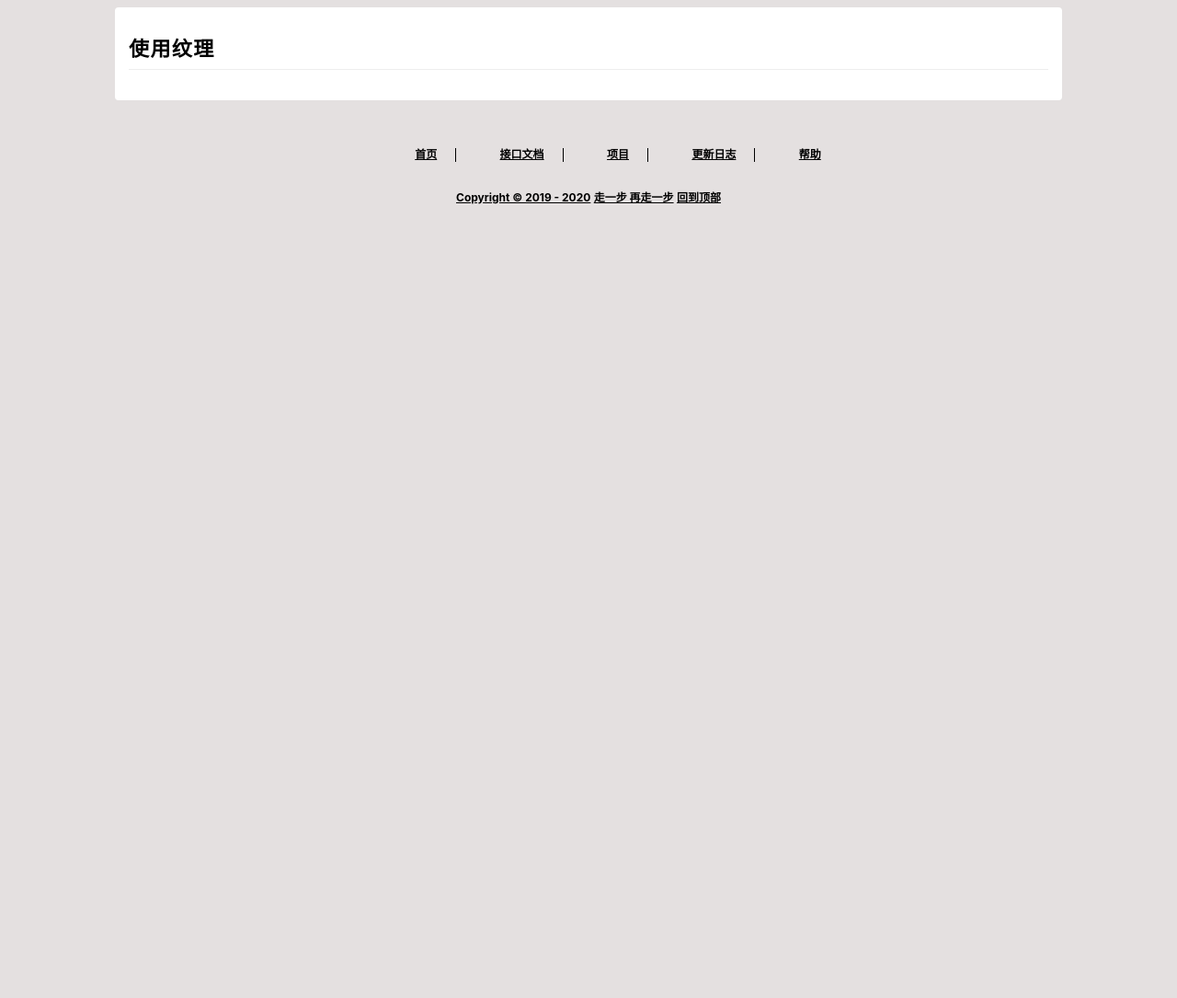
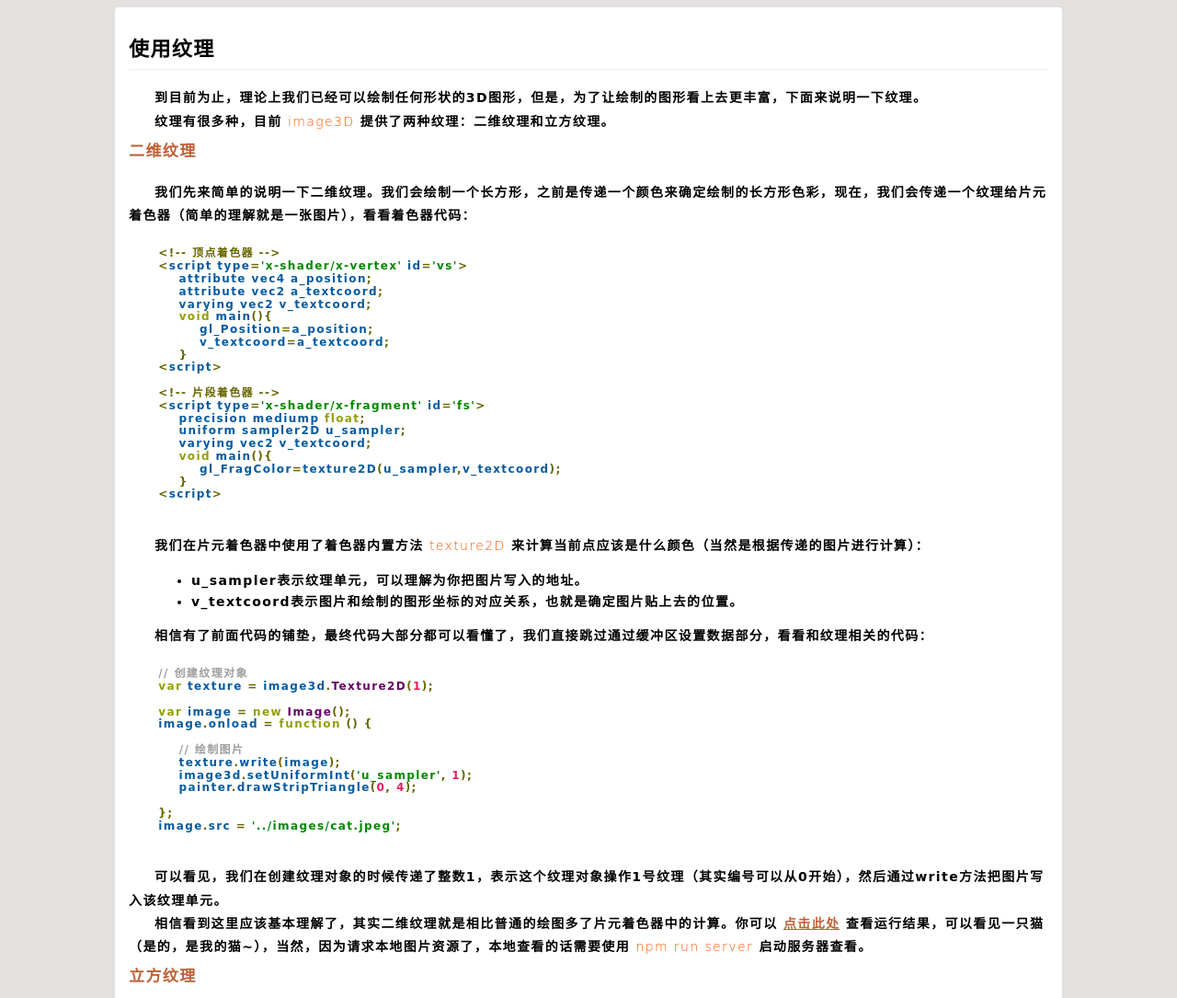
Before and after one commit to yelloxing/image3D, a website: page docs/pages/course.html in a window 1280 px wide. Shown: the part 3412-4497 px from the top of the page at 92% size. Before the commit the page ends 3674 px from the top, so only its background shows below. Drawn offline with nearby package versions, Linux system fonts and the light colour scheme.

Commit message:
编辑教程（二维纹理）

```diff
--- a/docs/pages/course.html
+++ b/docs/pages/course.html
@@ -187,7 +187,7 @@
             什么是缓冲区？简单的理解就是：一个和GPU交换大量数据的快速通道！
         </div>
         <h4 id='buffer-normal' onclick='window.location.href="#buffer-normal"'>
-            第一类：顶点缓冲区
+            顶点缓冲区
         </h4>
         <div>
             我们先来演示一下比较简单的第一种缓冲区的使用方法。其实相比于绘制一个点，不同的地方只有点的个数和绘制方法，别的都类似。
@@ -243,7 +243,7 @@
             查看最终效果。
         </div>
         <h4 id='buffer-element' onclick='window.location.href="#buffer-element"'>
-            第二类：索引缓冲区
+            索引缓冲区
         </h4>
         <div>
             你应该注意到了，一个立方体我们传递了二十四个点，其实只有六个点，如果是更复杂的图形更浪费资源，因此，
@@ -304,7 +304,86 @@
 
     <section>
         <h2 id='use-texture'>使用纹理</h2>
+        <div>
+            到目前为止，理论上我们已经可以绘制任何形状的3D图形，但是，为了让绘制的图形看上去更丰富，下面来说明一下纹理。
+        </div>
+        <div>
+            纹理有很多种，目前
+            <span>image3D</span>
+            提供了两种纹理：二维纹理和立方纹理。
+        </div>
+        <h4 id='texture-2d' onclick='window.location.href="#texture-2d"'>
+            二维纹理
+        </h4>
+        <div>
+            我们先来简单的说明一下二维纹理。我们会绘制一个长方形，之前是传递一个颜色来确定绘制的长方形色彩，现在，我们会传递一个纹理给片元着色器（简单的理解就是一张图片），看看着色器代码：
+        </div>
+        <pre class='prettyprint lang-js'>
+    &lt;!-- 顶点着色器 --&gt;
+    &lt;script type='x-shader/x-vertex' id='vs'&gt;
+        attribute vec4 a_position;
+        attribute vec2 a_textcoord;
+        varying vec2 v_textcoord;
+        void main(){
+            gl_Position=a_position;
+            v_textcoord=a_textcoord;
+        }
+    &lt;script&gt;
 
+    &lt;!-- 片段着色器 --&gt;
+    &lt;script type='x-shader/x-fragment' id='fs'&gt;
+        precision mediump float;
+        uniform sampler2D u_sampler;
+        varying vec2 v_textcoord;
+        void main(){
+            gl_FragColor=texture2D(u_sampler,v_textcoord);
+        }
+    &lt;script&gt;
+        </pre>
+        <div>
+            我们在片元着色器中使用了着色器内置方法
+            <span>texture2D</span>
+            来计算当前点应该是什么颜色（当然是根据传递的图片进行计算）：
+        </div>
+        <ul>
+            <li>
+                u_sampler表示纹理单元，可以理解为你把图片写入的地址。
+            </li>
+            <li>
+                v_textcoord表示图片和绘制的图形坐标的对应关系，也就是确定图片贴上去的位置。
+            </li>
+        </ul>
+        <div>
+            相信有了前面代码的铺垫，最终代码大部分都可以看懂了，我们直接跳过通过缓冲区设置数据部分，看看和纹理相关的代码：
+        </div>
+        <pre class='prettyprint lang-js'>
+    // 创建纹理对象
+    var texture = image3d.Texture2D(1);
+
+    var image = new Image();
+    image.onload = function () {
+
+        // 绘制图片
+        texture.write(image);
+        image3d.setUniformInt('u_sampler', 1);
+        painter.drawStripTriangle(0, 4);
+
+    };
+    image.src = '../images/cat.jpeg';
+        </pre>
+        <div>
+            可以看见，我们在创建纹理对象的时候传递了整数1，表示这个纹理对象操作1号纹理（其实编号可以从0开始），然后通过write方法把图片写入该纹理单元。
+        </div>
+        <div>
+            相信看到这里应该基本理解了，其实二维纹理就是相比普通的绘图多了片元着色器中的计算。你可以
+            <a href="../examples/course-004.html" target="_blank">点击此处</a>
+            查看运行结果，可以看见一只猫（是的，是我的猫~），当然，因为请求本地图片资源了，本地查看的话需要使用
+            <span>npm run server</span>
+            启动服务器查看。
+        </div>
+        <h4 id='texture-cube' onclick='window.location.href="#texture-cube"'>
+            立方纹理
+        </h4>
     </section>
 
     <footer>
--- a/src/Object/Buffer/index.js
+++ b/src/Object/Buffer/index.js
@@ -21,8 +21,8 @@ export default function (CORE, CONFIG) {
             if (!isElement) {
                 this.use = (location, size, stride, offset) => {
                     buffer.use(location, size, stride, offset);
+                    return this;
                 };
-                return this;
             }
 
         };
```
Also changed, not shown: docs/examples/course-004.html (added, +88 -0 lines), build/image3D.js, build/image3D.min.js, docs/examples/image3D.examples.js.
